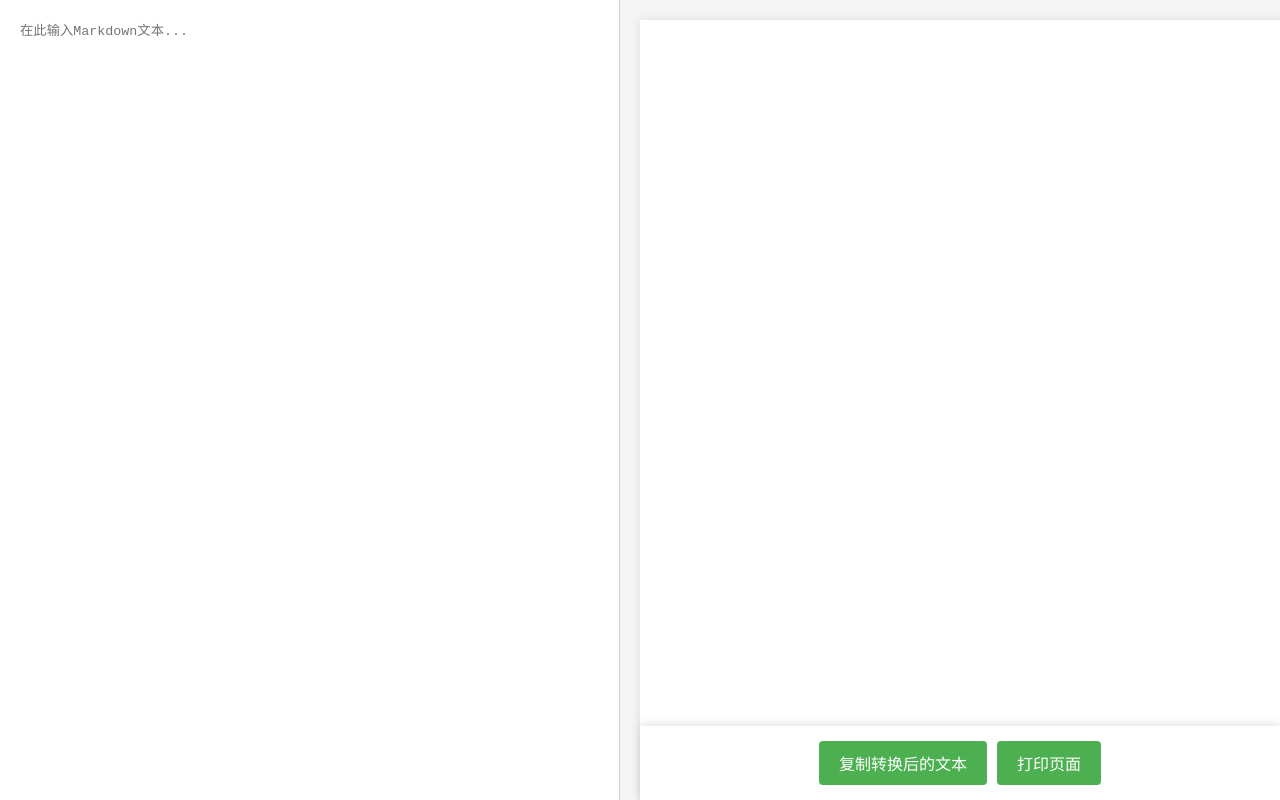
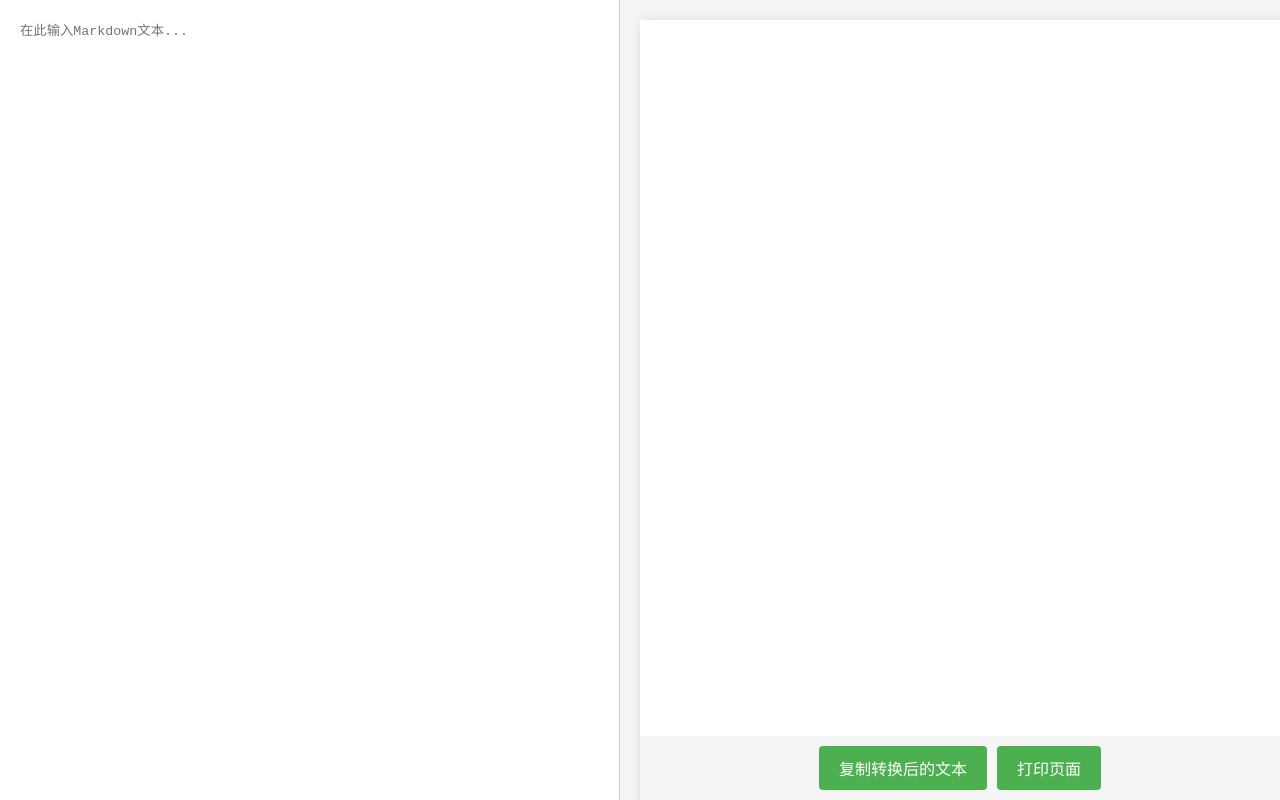
Before and after one commit to causalkits/markdown-converter, a React (Vite) app: page / in a window 1280 px wide. Built offline with nearby package versions, Linux system fonts and the light colour scheme; what markdown-it-mathjax3 would draw is missing.

Commit message:
add print to pdf

```diff
--- a/src/App.css
+++ b/src/App.css
@@ -86,7 +86,7 @@
   padding: 20mm;
   background-color: white;
   box-shadow: 0 0 10px rgba(0, 0, 0, 0.1);
-  margin: 0 auto 100px;
+  margin: 0 auto 60px;
   line-height: 1.6;
   text-align: left;
   overflow-x: hidden;
@@ -190,10 +190,8 @@
   display: flex;
   gap: 10px;
   justify-content: center;
-  padding: 15px;
-  background-color: rgba(255, 255, 255, 0.9);
-  backdrop-filter: blur(5px);
-  box-shadow: 0 -2px 10px rgba(0, 0, 0, 0.1);
+  padding: 10px;
+  background-color: #f5f5f5;
   z-index: 100;
 }
 
@@ -276,15 +274,7 @@
   cursor: not-allowed;
 }
 
-/* 添加渐变遮罩效果 */
+/* 移除渐变遮罩效果，因为不再需要了 */
 .preview::after {
-  content: '';
-  position: fixed;
-  bottom: 60px;
-  right: 0;
-  width: 50%;
-  height: 20px;
-  background: linear-gradient(transparent, #f5f5f5);
-  pointer-events: none;
-  z-index: 99;
+  display: none;
 }
```
